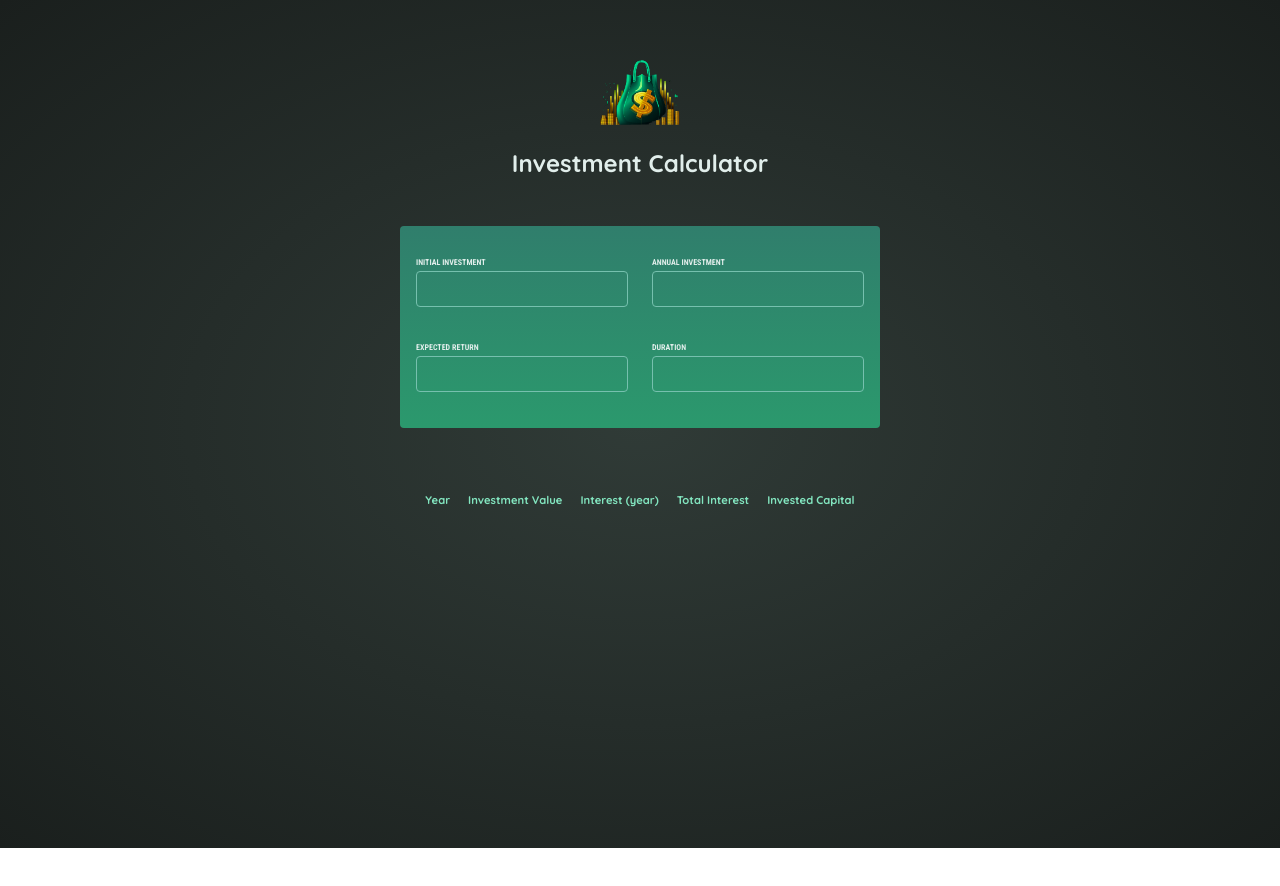
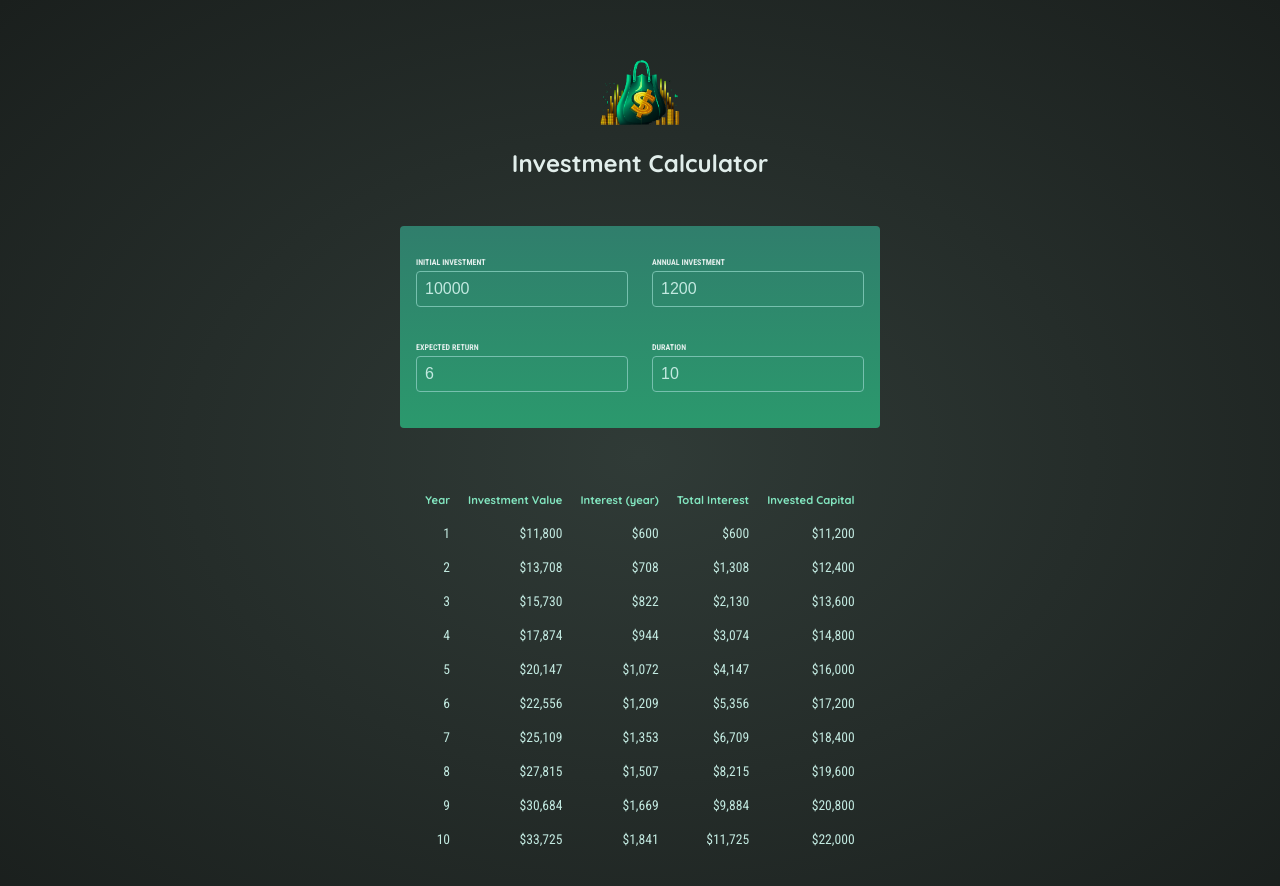
Before and after one commit to stuart-rimel/investment-calculator, a React (Vite) app: page / in a window 1280 px wide. Shown: the top 886 px of the page. Before the commit the page ends 848 px from the top, so only its background shows below. Built offline with nearby package versions, Linux system fonts and the light colour scheme.

Commit message:
Refactor user input handling to use a single state object and update input fields accordingly

```diff
--- a/src/App.jsx
+++ b/src/App.jsx
@@ -5,42 +5,29 @@ import UserInput from "./components/UserInput";
 import { calculateInvestmentResults } from "./util/investment";
 
 function App() {
-  const [initialInvestment, setInitialInvestment] = useState(0);
-  const [annualInvestment, setAnnualInvestment] = useState(0);
-  const [expectedReturn, setExpectedReturn] = useState(0);
-  const [duration, setDuration] = useState(0);
+  const [userInput, setUserInput] = useState({
+    initialInvestment: 10000,
+    annualInvestment: 1200,
+    expectedReturn: 6,
+    duration: 10,
+  });
 
-  function handleInput(inputId, inputValue) {
-    switch (inputId) {
-      case "initial-investment":
-        setInitialInvestment(inputValue);
-        break;
-      case "annual-investment":
-        setAnnualInvestment(inputValue);
-        break;
-      case "expected-return":
-        setExpectedReturn(inputValue);
-        break;
-      case "duration":
-        setDuration(inputValue);
-        break;
-    }
+  function handleChange(inputId, inputValue) {
+    setUserInput((prevInput) => {
+      return {
+        ...prevInput,
+        [inputId]: inputValue,
+      };
+    });
   }
 
-  const results = calculateInvestmentResults({
-    initialInvestment: initialInvestment,
-    annualInvestment,
-    expectedReturn,
-    duration,
-  });
-
-  console.log(results);
+  const results = calculateInvestmentResults(userInput);
 
   return (
     <>
       <Header />
       <main>
-        <UserInput onInputChange={handleInput} />
+        <UserInput onInputChange={handleChange} userInput={userInput} />
         <Results results={results} />
       </main>
     </>
--- a/src/components/Results.jsx
+++ b/src/components/Results.jsx
@@ -17,7 +17,7 @@ export default function Results({ results }) {
       <tbody>
         {results.map((result, rowIndex) => {
           cumInterest += result.interest;
-          const { year, valueEndOfYear, interest, annualInvestment } = result;
+          const { year, valueEndOfYear, interest } = result;
           return (
             <tr key={rowIndex}>
               <td>{year}</td>
--- a/src/components/UserInput.jsx
+++ b/src/components/UserInput.jsx
@@ -1,25 +1,29 @@
-export default function UserInput({ onInputChange }) {
+export default function UserInput({ onInputChange, userInput }) {
   return (
     <section id="user-input">
       <div className="input-group">
         <p>
           <label htmlFor="initial-investment">INITIAL INVESTMENT</label>
           <input
+            required
             type="number"
             id="initial-investment"
             onChange={(event) =>
-              onInputChange("initial-investment", event.target.valueAsNumber)
+              onInputChange("initialInvestment", event.target.valueAsNumber)
             }
+            value={userInput.initialInvestment}
           />
         </p>
         <p>
           <label htmlFor="annual-investment">ANNUAL INVESTMENT</label>
           <input
+            required
             type="number"
             id="annual-investment"
             onChange={(event) =>
-              onInputChange("annual-investment", event.target.valueAsNumber)
+              onInputChange("annualInvestment", event.target.valueAsNumber)
             }
+            value={userInput.annualInvestment}
           />
         </p>
       </div>
@@ -27,21 +31,25 @@ export default function UserInput({ onInputChange }) {
         <p>
           <label htmlFor="expected-return">EXPECTED RETURN</label>
           <input
+            required
             type="number"
             id="expected-return"
             onChange={(event) =>
-              onInputChange("expected-return", event.target.valueAsNumber)
+              onInputChange("expectedReturn", event.target.valueAsNumber)
             }
+            value={userInput.expectedReturn}
           />
         </p>
         <p>
           <label htmlFor="duration">DURATION</label>
           <input
+            required
             type="number"
             id="duration"
             onChange={(event) =>
               onInputChange("duration", event.target.valueAsNumber)
             }
+            value={userInput.duration}
           />
         </p>
       </div>
```
